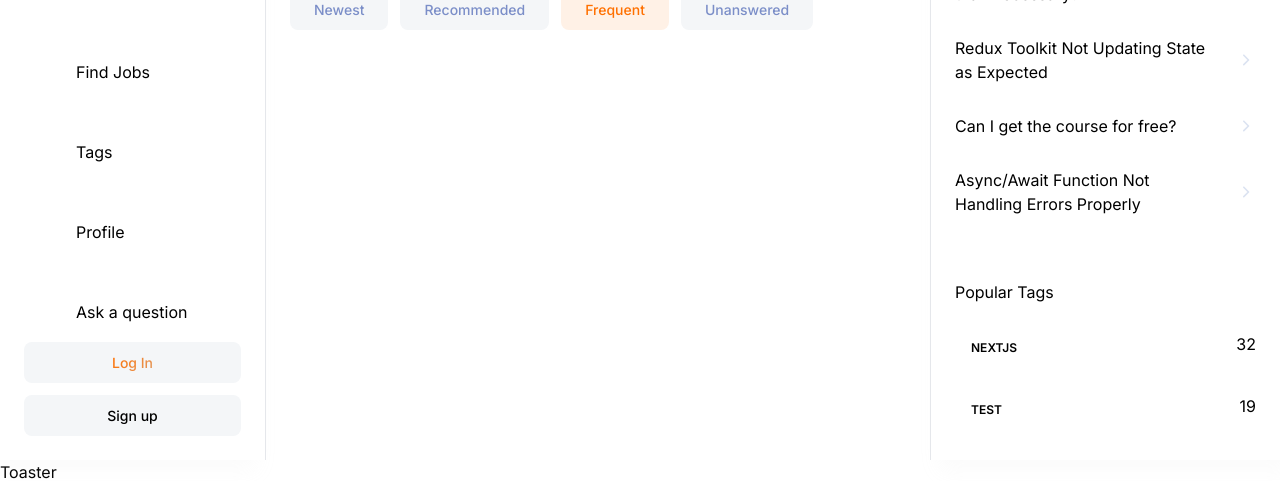
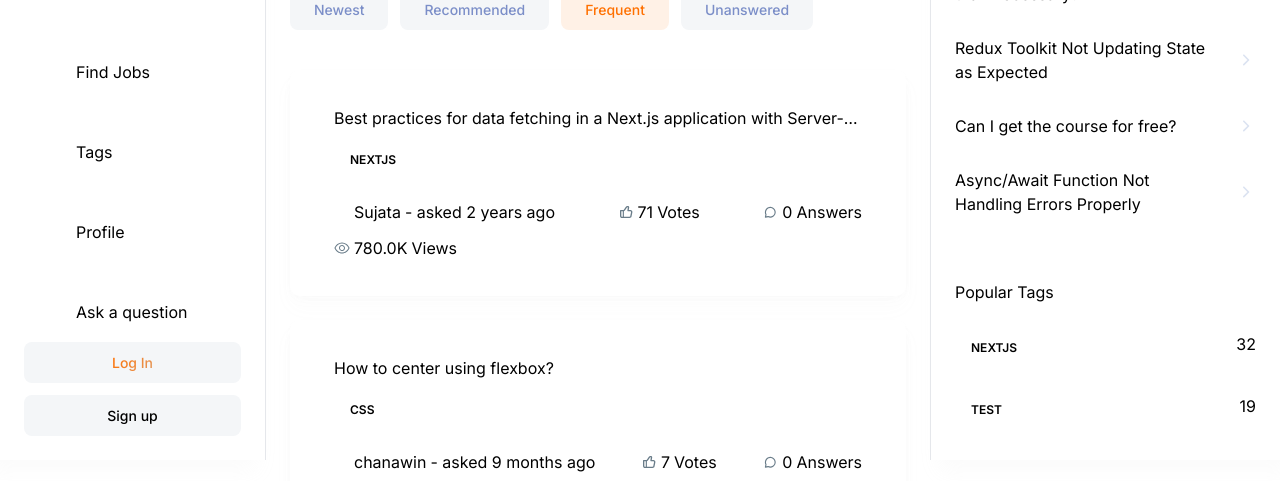
Before and after one commit to Chanawin-kmpn/stack-overflow-nextjs14, a Next.js app: page / in a window 1280 px wide. Shown: the part 340-821 px from the top of the page. Built offline with nearby package versions, Linux system fonts and the light colour scheme; no server answers.

Commit message:
add question card

```diff
--- a/app/(root)/(home)/page.tsx
+++ b/app/(root)/(home)/page.tsx
@@ -1,9 +1,53 @@
+import QuestionCard from '@/components/cards/QuestionCard';
 import HomeFilters from '@/components/home/HomeFilters';
 import Filter from '@/components/shared/Filter';
+import NoResult from '@/components/shared/NoResult';
 import LocalSearchbar from '@/components/shared/search/LocalSearchbar';
 import { Button } from '@/components/ui/button';
 import { HomePageFilters } from '@/constants/filter';
 import Link from 'next/link';
+
+const questions = [
+	{
+		_id: 1,
+		title:
+			'Best practices for data fetching in a Next.js application with Server-Side Rendering (SSR)?',
+		tags: [
+			{
+				_id: '1',
+				name: 'nextjs',
+			},
+		],
+		author: {
+			_id: '1',
+			name: 'Sujata',
+			picture: '', // Assuming picture URL, leave it empty if not available
+		},
+		upVotes: 71,
+		answers: [], // Placeholder empty object, replace with actual answer objects
+		views: 780000,
+		createdAt: new Date('2021-09-01T12:00:00.000Z'), // Adjust to actual creation date
+	},
+	{
+		_id: 2,
+		title: 'How to center using flexbox?',
+		tags: [
+			{
+				_id: '1',
+				name: 'css',
+			},
+		],
+		author: {
+			_id: '2',
+			name: 'chanawin',
+			picture: '', // Assuming picture URL, leave it empty if not available
+		},
+		upVotes: 7,
+		answers: [], // Placeholder empty object, replace with actual answer objects
+		views: 78,
+		createdAt: new Date('2023-09-01T12:00:00.000Z'), // Adjust to actual creation date
+	},
+];
 
 export default function Home() {
 	return (
@@ -33,6 +77,33 @@ export default function Home() {
 			</div>
 
 			<HomeFilters />
+
+			<div className="mt-10 flex w-full flex-col gap-6">
+				{questions.length > 0 ? (
+					questions.map((question) => (
+						<QuestionCard
+							key={question._id}
+							_id={question._id}
+							title={question.title}
+							tags={question.tags}
+							author={question.author}
+							upVotes={question.upVotes}
+							answers={question.answers}
+							views={question.views}
+							createdAt={question.createdAt}
+						/>
+					))
+				) : (
+					<NoResult
+						title="There's no result to show"
+						description="Be the first to break the silence! 🚀 Ask a Question and kickstart the
+				discussion. our query could be the next big thing others learn from. Get
+				involved! 💡"
+						link="/ask-question"
+						linkTitle="Ask a Question"
+					/>
+				)}
+			</div>
 		</>
 	);
 }
--- /dev/null
+++ b/components/cards/QuestionCard.tsx
@@ -0,0 +1,91 @@
+import React from 'react';
+import Link from 'next/link';
+import RenderTag from '../shared/RenderTag';
+import Metric from '../shared/Metric';
+import { formatAndDivideNumber, getTimestamp } from '@/lib/utils';
+
+interface Props {
+	_id: number;
+	title: string;
+	tags: {
+		_id: string;
+		name: string;
+	}[];
+	author: {
+		_id: string;
+		name: string;
+		picture: string;
+	};
+	upVotes: number;
+	views: number;
+	answers: Array<object>;
+	createdAt: Date;
+}
+
+const QuestionCard = ({
+	_id,
+	title,
+	tags,
+	author,
+	upVotes,
+	answers,
+	views,
+	createdAt,
+}: Props) => {
+	return (
+		<div className="card-wrapper w-full rounded-[10px] p-9 sm:px-11">
+			<div className="flex flex-col-reverse items-start justify-between gap-5 sm:flex-row">
+				<div>
+					<span className="subtle-regular text-dark400_light700 line-clamp-1 flex sm:hidden">
+						{getTimestamp(createdAt)}
+					</span>
+					<Link href={`/question/${_id}`}>
+						<h3 className="sm:h3-semibold base-semibold text-dark200_light900 line-clamp-1 flex-1">
+							{title}
+						</h3>
+					</Link>
+				</div>
+			</div>
+
+			<div className=" mt-3.5 flex flex-wrap gap-2">
+				{tags.map((tag) => (
+					<RenderTag key={tag._id} _id={tag._id} name={tag.name} />
+				))}
+			</div>
+
+			<div className="flex-between mt-6 w-full flex-wrap gap-3">
+				<Metric
+					imgUrl="/assets/icons/avatar.svg"
+					alt="user"
+					value={author.name}
+					href={`/profile/${author._id}`}
+					title={` - asked ${getTimestamp(createdAt)}`}
+					textStyles="body-medium text-dark400_light700"
+				/>
+				<Metric
+					imgUrl="/assets/icons/like.svg"
+					alt="Upvotes"
+					value={formatAndDivideNumber(upVotes)}
+					title="Votes"
+					textStyles="small-medium text-dark400_light800"
+				/>
+				<Metric
+					imgUrl="/assets/icons/message.svg"
+					alt="message"
+					value={formatAndDivideNumber(answers.length)}
+					title="Answers"
+					textStyles="small-medium text-dark400_light800"
+				/>
+				<Metric
+					imgUrl="/assets/icons/eye.svg"
+					alt="eye"
+					value={formatAndDivideNumber(views)}
+					title="Views"
+					textStyles="small-medium text-dark400_light800"
+				/>
+			</div>
+		</div>
+	);
+};
+
+export default QuestionCard;
--- /dev/null
+++ b/components/shared/Metric.tsx
@@ -0,0 +1,55 @@
+import Image from 'next/image';
+import Link from 'next/link';
+import React from 'react';
+
+interface MetricProps {
+	imgUrl: string;
+	alt: string;
+	value: string | number;
+	title: string;
+	href?: string;
+	textStyles?: string;
+	isAuthor?: boolean;
+}
+
+const Metric = ({
+	imgUrl,
+	alt,
+	value,
+	title,
+	href,
+	textStyles,
+	isAuthor,
+}: MetricProps) => {
+	const metricContent = (
+		<>
+			<Image
+				src={imgUrl}
+				alt={alt}
+				width={16}
+				height={16}
+				className={`object-contain ${href ? 'rounded-full' : ''}`}
+			/>
+			<p className={`${textStyles} flex items-center gap-1`}>
+				{value}
+
+				<span
+					className={`small-regular line-clamp-1 ${isAuthor ? 'max-sm:hidden' : ''}`}
+				>
+					{title}
+				</span>
+			</p>
+		</>
+	);
+
+	if (href) {
+		return (
+			<Link href={href} className="flex-center gap-1">
+				{metricContent}
+			</Link>
+		);
+	}
+	return <div className="flex-center flex-wrap gap-1">{metricContent}</div>;
+};
+
+export default Metric;
--- /dev/null
+++ b/components/shared/NoResult.tsx
@@ -0,0 +1,41 @@
+import Image from 'next/image';
+import Link from 'next/link';
+import React from 'react';
+import { Button } from '../ui/button';
+interface Props {
+	title: string;
+	description: string;
+	link: string;
+	linkTitle: string;
+}
+const NoResult = ({ title, description, link, linkTitle }: Props) => {
+	return (
+		<div className="mt-10 flex w-full flex-col items-center justify-center">
+			<Image
+				src="/assets/images/light-illustration.png"
+				alt="No result illustration"
+				width={270}
+				height={200}
+				className="block object-contain dark:hidden"
+			/>
+			<Image
+				src="/assets/images/dark-illustration.png"
+				alt="No result illustration"
+				width={270}
+				height={200}
+				className="hidden object-contain dark:flex"
+			/>
+			<h2 className="h2-bold text-dark200_light900 mt-8">{title}</h2>
+			<p className="body-regular text-dark500_light700 my-3.5 max-w-md text-center">
+				{description}
+			</p>
+			<Link href={link}>
+				<Button className="paragraph-medium mt-5 min-h-[46px] rounded-lg bg-primary-500 px-5 py-3 text-light-900 hover:bg-primary-500 dark:bg-primary-500 dark:text-light-900">
+					{linkTitle}
+				</Button>
+			</Link>
+		</div>
+	);
+};
+
+export default NoResult;
--- a/components/shared/RenderTag.tsx
+++ b/components/shared/RenderTag.tsx
@@ -3,7 +3,7 @@ import React from 'react';
 import { Badge } from '@/components/ui/badge';
 
 interface Props {
-	_id: number;
+	_id: string;
 	name: string;
 	totalQuestions?: number;
 	showCount?: boolean;
--- a/components/shared/RightSidebar.tsx
+++ b/components/shared/RightSidebar.tsx
@@ -5,51 +5,51 @@ import RenderTag from './RenderTag';
 
 const hotQuestions = [
 	{
-		_id: 1,
+		_id: '1',
 		title:
 			'Best practices for data fetching in a Next.js application with Server-Side Rendering (SSR)?',
 	},
 	{
-		_id: 2,
+		_id: '2',
 		title: 'Is it only me or the font is bolder than necessary?',
 	},
 	{
-		_id: 3,
+		_id: '3',
 		title: 'Redux Toolkit Not Updating State as Expected',
 	},
 	{
-		_id: 4,
+		_id: '4',
 		title: 'Can I get the course for free?',
 	},
 	{
-		_id: 5,
+		_id: '5',
 		title: 'Async/Await Function Not Handling Errors Properly',
 	},
 ];
 
 const popularTags = [
 	{
-		_id: 1,
+		_id: '1',
 		tag: 'nextjs',
 		tagCount: 32,
 	},
 	{
-		_id: 2,
+		_id: '2',
 		tag: 'test',
 		tagCount: 19,
 	},
 	{
-		_id: 3,
+		_id: '3',
 		tag: 'react',
 		tagCount: 17,
 	},
 	{
-		_id: 4,
+		_id: '4',
 		tag: 'css',
 		tagCount: 13,
 	},
 	{
-		_id: 5,
+		_id: '5',
 		tag: 'next js',
 		tagCount: 9,
 	},
--- a/lib/utils.ts
+++ b/lib/utils.ts
@@ -4,3 +4,51 @@ import { twMerge } from 'tailwind-merge';
 export function cn(...inputs: ClassValue[]) {
 	return twMerge(clsx(inputs));
 }
+
+export const getTimestamp = (createdAt: Date): string => {
+	const now = new Date();
+	const timeDifference = now.getTime() - createdAt.getTime();
+
+	// Define time intervals in milliseconds
+	const minute = 60 * 1000;
+	const hour = 60 * minute;
+	const day = 24 * hour;
+	const week = 7 * day;
+	const month = 30 * day;
+	const year = 365 * day;
+
+	if (timeDifference < minute) {
+		const seconds = Math.floor(timeDifference / 1000);
+		return `${seconds} ${seconds === 1 ? 'second' : 'seconds'} ago`;
+	} else if (timeDifference < hour) {
+		const minutes = Math.floor(timeDifference / minute);
+		return `${minutes} ${minutes === 1 ? 'minute' : 'minutes'} ago`;
+	} else if (timeDifference < day) {
+		const hours = Math.floor(timeDifference / hour);
+		return `${hours} ${hours === 1 ? 'hour' : 'hours'} ago`;
+	} else if (timeDifference < week) {
+		const days = Math.floor(timeDifference / day);
+		return `${days} ${days === 1 ? 'day' : 'days'} ago`;
+	} else if (timeDifference < month) {
+		const weeks = Math.floor(timeDifference / week);
+		return `${weeks} ${weeks === 1 ? 'week' : 'weeks'} ago`;
+	} else if (timeDifference < year) {
+		const months = Math.floor(timeDifference / month);
+		return `${months} ${months === 1 ? 'month' : 'months'} ago`;
+	} else {
+		const years = Math.floor(timeDifference / year);
+		return `${years} ${years === 1 ? 'year' : 'years'} ago`;
+	}
+};
+
+export const formatAndDivideNumber = (num: number): string => {
+	if (num >= 1000000) {
+		const formattedNum = (num / 1000000).toFixed(1);
+		return `${formattedNum}M`;
+	} else if (num >= 1000) {
+		const formattedNum = (num / 1000).toFixed(1);
+		return `${formattedNum}K`;
+	} else {
+		return num.toString();
+	}
+};
```
